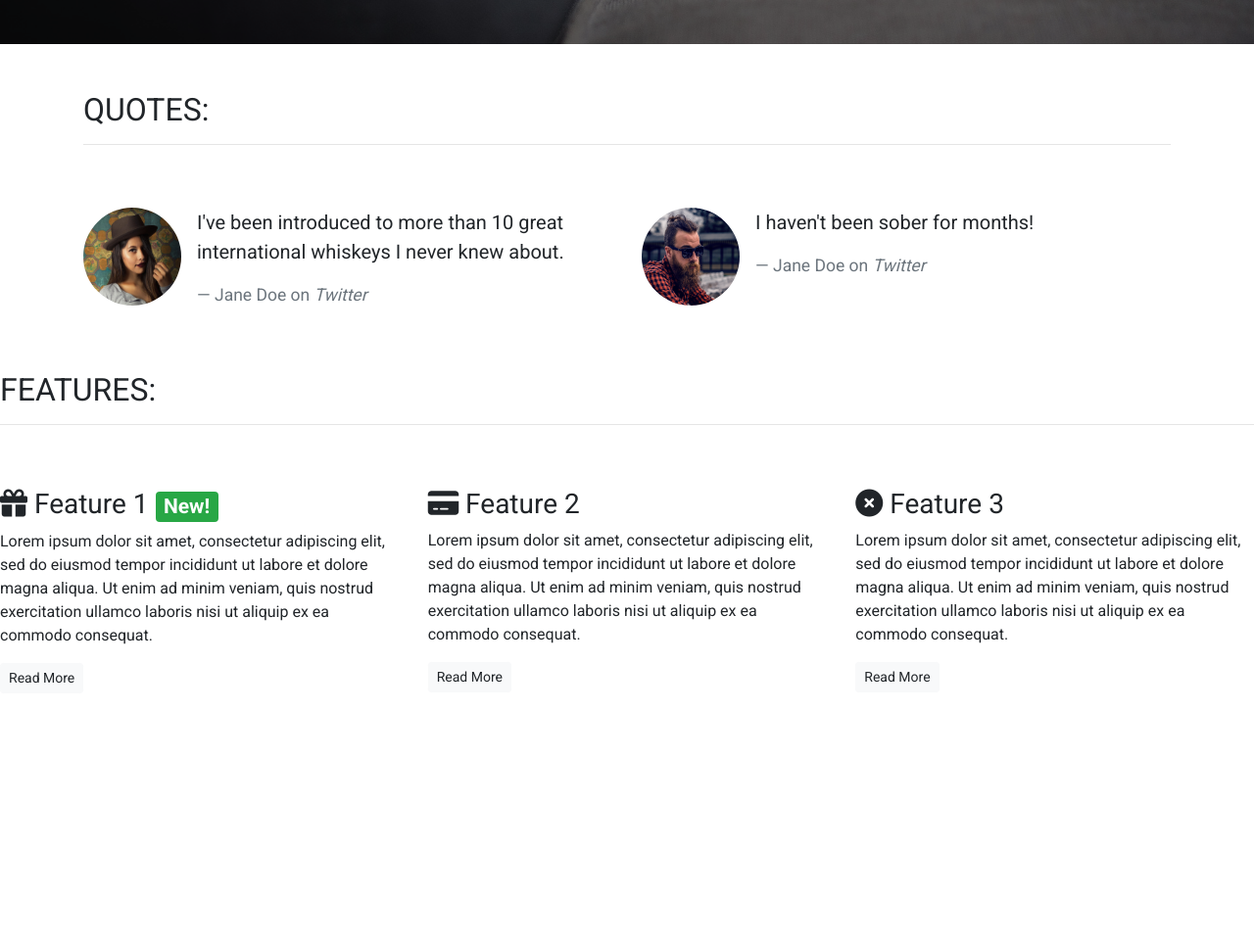
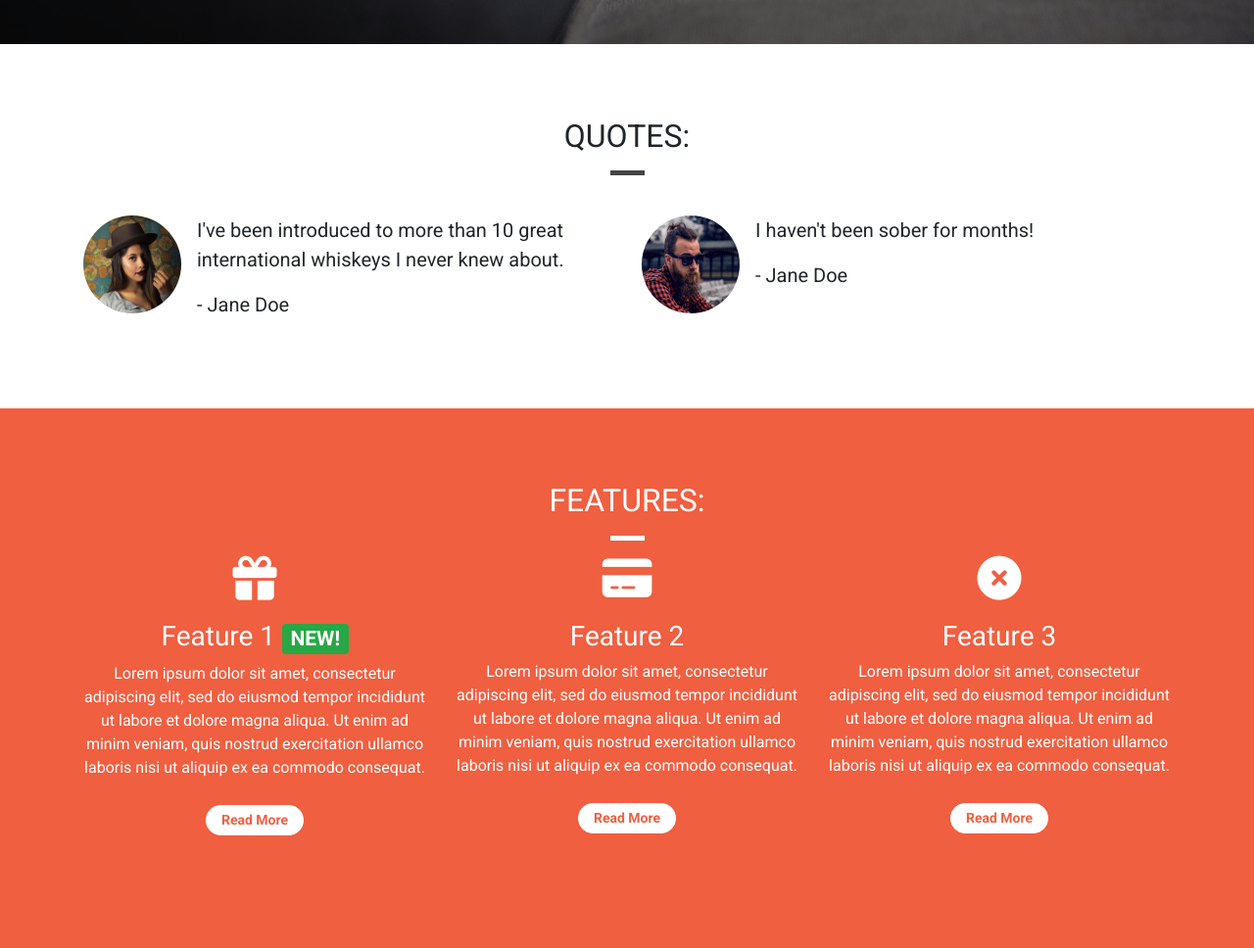
Before and after one commit to OwenD-24/Bootstrap-Project, a plain HTML site: page index.html in a window 1280 px wide. Shown: the part 755-1723 px from the top of the page at 98% size. Before the commit the page ends 1479 px from the top, so only its background shows below. Drawn offline with nearby package versions, Linux system fonts and the light colour scheme.

Commit message:
Updated Quotes and Features giving some styling

```diff
--- a/css/style.css
+++ b/css/style.css
@@ -2,21 +2,16 @@ body {
     font-family: 'Roboto', sans-serif;
 }
 
-.alert-container .col-12 {
-    padding-left: 0;
-    padding-right: 0;
+/* Containers */
+
+.container-wrapper {}
+
+.container-wrapper--red {
+    background-color: #f05f40;
+    color: white;
 }
 
-.site-wide-alert {
-    color: #544600;
-    background-color: #eec802;
-    border-color: #eec802;
-    padding: 5px 15px;
-    margin-bottom: 0;
-    border: 1px solid transparent;
-    border-radius: 0;
-}
-
+.alert-container {}
 
 .callout-container {
     height: 100vh;
@@ -41,6 +36,11 @@ body {
     height: 100%;
     width: 100%;
     background-color: rgba(0, 0, 0, 0.5);
+}
+
+.content-container {
+    padding-top: 75px;
+    padding-bottom: 75px;
 }
 
 /* Navbar */
@@ -111,6 +111,10 @@ body {
     background-color: #f05f40;
 }
 
+.block-divider--white {
+    background-color: white;
+}
+
 .block-divider--short {
     width: 35px;
 }
@@ -137,3 +141,61 @@ body {
     border-color: #df4929;
     color: white;
 }
+
+/* Alert */
+
+.alert-container .col-12 {
+    padding-left: 0;
+    padding-right: 0;
+}
+
+.site-wide-alert {
+    color: #544600;
+    background-color: #eec802;
+    border-color: #eec802;
+    padding: 5px 15px;
+    margin-bottom: 0;
+    border: 1px solid transparent;
+    border-radius: 0;
+}
+
+/* Page Headers */
+
+.page-header {
+    margin-bottom: 0;
+    border-bottom: 0;
+    text-align: center;
+}
+
+.page-header h2 {
+    margin-top: 0;
+}
+
+/* Quotes */
+
+.quotes .page-header {
+    margin-bottom: 25px;
+}
+
+/* Features */
+
+.feature {
+    text-align: center;
+    margin-bottom: 40px;
+}
+
+.feature i {
+    margin-bottom: 20px;
+    font-size: 45px;
+    line-height: 45px;
+}
+
+.feature .btn {
+    background-color: white;
+    border-color: white;
+    border-radius: 15px;
+    min-width: 100px;
+    font-weight: bold;
+    margin-top: 10px;
+    color: #f05f40;
+}
--- a/index.html
+++ b/index.html
@@ -3,8 +3,8 @@
 
 <head>
     <meta charset="utf-8">
+    <title>Whiskey Drop | Taste a new whiskey every month</title>
     <meta name="viewport" content="width=device-width, initial-scale=1.0">
-    <title>Whiskey Drop | Taste a new whiskey every month</title>
     <link rel="stylesheet" href="https://maxcdn.bootstrapcdn.com/bootstrap/4.1.3/css/bootstrap.min.css">
     <link rel="stylesheet" href="https://cdn.jsdelivr.net/npm/bootstrap@4.6.2/dist/css/bootstrap.min.css"
         integrity="sha384-xOolHFLEh07PJGoPkLv1IbcEPTNtaed2xpHsD9ESMhqIYd0nLMwNLD69Npy4HI+N" crossorigin="anonymous">
@@ -14,21 +14,19 @@
 </head>
 
 <body>
-    <!--Nav-->
-    <div class="conainter-fluid navalert-container">
+    <div class="container-fluid navalert-container">
         <div class="container-fluid alert-container">
             <div class="row d-none d-sm-block">
                 <div class="col-12">
                     <div class="site-wide-alert alert alert-warning">
-                    <strong>Sale Now On!</strong> We've got a sale on. Get a 12 month subscription for the price of 6!
-                    <a href="">See here for more details</a>
+                        <strong>Sale Now On!</strong> We've got a sale on. Get a 12-month subscription for the price of
+                        6! <a href="">See here for details!</a>
                     </div>
                 </div>
             </div>
         </div>
         <nav class="navbar navbar-dark navbar-expand-sm">
-            <a href="/" class="navbar-brand">
-                Whiskey Drop</a>
+            <a href="/" class="navbar-brand">Whiskey Drop</a>
 
             <button class="navbar-toggler ml-auto" type="button" data-toggle="collapse" data-target="#navbarNavDropdown"
                 aria-controls="navbarNavDropdown" aria-expanded="false" aria-label="Toggle navigation">
@@ -37,7 +35,7 @@
             <div class="collapse navbar-collapse" id="navbarNavDropdown">
                 <ul class="navbar-nav mr-auto">
                     <li class="active nav-item mr-2"><a class="nav-link" href="/">Home</a></li>
-                    <li class="nav-item mr-2"><a class="nav-link" href="">About</a></li>
+                    <li class="nav-item mr-2"><a class="nav-link" href="/about">About</a></li>
                     <li class="nav-item dropdown">
                         <a class="nav-link dropdown-toggle" href="#" id="navbarDropdownMenuLink" role="button"
                             data-toggle="dropdown" aria-haspopup="true" aria-expanded="false">
@@ -51,14 +49,14 @@
                         </div>
                     </li>
 
-                    <li class="nav-item mr-2 d-block d-sm-none"><a class="nav-link" href="">Sign In / Sign Up</a></li>
+                    <li class="nav-item mr-2 d-block d-sm-none"><a class="nav-link" href="/login">Sign In / Sign Up</a>
+                    </li>
                 </ul>
             </div>
             <div class="d-none d-md-block">
-                <p class="navbar-text my-auto mr-2"><i>Great whiskey delivered to your door</i></p>
+                <p class="navbar-text my-auto mr-2"><i>Great whiskey delivered to your door!</i></p>
                 <a href="/login" class="btn btn--cta btn--red">Sign In / Sign Up</a>
             </div>
-            <!--</div>-->
         </nav>
     </div>
     <div class="container-fluid callout-container">
@@ -73,22 +71,24 @@
                         <s class="d-none d-sm-inline">€19.99</s>
                         <span class="d-inline d-sm-none"><br></span>
                         <strong><mark>First one is free!</mark></strong></p>
-                    <p><button class="btn btn-lg btn--cta btn--red" data-toggle="modal" data-target="#signUpModal">Sign
-                            Up!</button></p>
-                    <p class="text-muted"><small>You must be over 18 to sign up to our service. Please drink
+                    <button class="btn btn-lg btn--cta btn--red" data-toggle="modal" data-target="#signUpModal">Sign
+                        Up!</button>
+                    <p class="text-muted"><small>You must be over 18 to sign up to our service. Please, drink
                             responsibly.</small></p>
                 </section>
             </div>
         </div>
         <!-- /.callout -->
     </div>
+
     <!-- Quotes -->
-    <div class="container quotes-container">
+    <div class="container-wrapper">
+        <div class="container quotes-container content-container">
             <section class="quotes">
                 <div class="row">
-                <div class="col-12 my-5">
+                    <div class="col-12 page-header">
                         <h2 class="text-uppercase">Quotes:</h2>
-                    <hr />
+                        <hr class="block-divider block-divider--short">
                     </div>
                 </div>
                 <div class="row">
@@ -99,10 +99,9 @@
                             </div>
                             <div class="media-body">
                                 <blockquote class="blockquote">
-                                <p>I've been introduced to more than 10 great international whiskeys I never knew about.
-                                </p>
-                                <footer class="blockquote-footer">Jane Doe on <cite title="Twitter">Twitter</cite>
-                                </footer>
+                                    <p>I've been introduced to more than 10 great international whiskeys I never knew
+                                        about.</p>
+                                    <p>- Jane Doe</p>
                                 </blockquote>
                             </div>
                         </div>
@@ -115,8 +114,7 @@
                             <div class="media-body">
                                 <blockquote class="blockquote">
                                     <p>I haven't been sober for months!</p>
-                                <footer class="blockquote-footer">Jane Doe on <cite title="Twitter">Twitter</cite>
-                                </footer>
+                                    <p>- Jane Doe</p>
                                 </blockquote>
                             </div>
                         </div>
@@ -125,41 +123,44 @@
             </section>
             <!-- /.quotes -->
         </div>
+    </div>
+
     <!-- Features -->
-    <div class="features-container">
+    <div class="container-wrapper container-wrapper--red">
+        <div class="container features-container content-container">
             <section class="features">
                 <div class="row">
-                <div class="col-12 my-5">
+                    <div class="col-12 page-header">
                         <h2 class="text-uppercase">Features:</h2>
-                    <hr />
+                        <hr class="block-divider block-divider--short block-divider--white">
                     </div>
                 </div>
                 <div class="row">
                     <div class="col-12 col-md-6 col-lg-4">
                         <div class="feature">
-                        <h3><i class="fas fa-gift d-none d-sm-inline"></i> Feature 1 <span
-                                class="badge badge-success">New!</span></h3>
-                        <p>Lorem ipsum dolor sit amet, consectetur adipiscing elit, sed do eiusmod tempor incididunt ut
-                            labore et dolore magna aliqua. Ut enim ad minim veniam, quis nostrud exercitation ullamco
-                            laboris nisi ut aliquip ex ea commodo consequat.</p>
+                            <h3><i class="fas fa-gift d-none d-sm-block"></i> Feature 1 <span
+                                    class="badge badge-success">NEW!</span></h3>
+                            <p>Lorem ipsum dolor sit amet, consectetur adipiscing elit, sed do eiusmod tempor incididunt
+                                ut labore et dolore magna aliqua. Ut enim ad minim veniam, quis nostrud exercitation
+                                ullamco laboris nisi ut aliquip ex ea commodo consequat.</p>
                             <p><a class="btn btn-sm btn-light" href="">Read More</a></p>
                         </div>
                     </div>
                     <div class="col-12 col-md-6 col-lg-4">
                         <div class="feature">
-                        <h3><i class="fas fa-credit-card d-none d-sm-inline"></i> Feature 2</h3>
-                        <p>Lorem ipsum dolor sit amet, consectetur adipiscing elit, sed do eiusmod tempor incididunt ut
-                            labore et dolore magna aliqua. Ut enim ad minim veniam, quis nostrud exercitation ullamco
-                            laboris nisi ut aliquip ex ea commodo consequat.</p>
+                            <h3><i class="fas fa-credit-card d-none d-sm-block"></i> Feature 2</h3>
+                            <p>Lorem ipsum dolor sit amet, consectetur adipiscing elit, sed do eiusmod tempor incididunt
+                                ut labore et dolore magna aliqua. Ut enim ad minim veniam, quis nostrud exercitation
+                                ullamco laboris nisi ut aliquip ex ea commodo consequat.</p>
                             <p><a class="btn btn-sm btn-light" href="">Read More</a></p>
                         </div>
                     </div>
                     <div class="col-12 d-md-none d-lg-block col-lg-4">
                         <div class="feature">
-                        <h3><i class="fas fa-times-circle d-none d-sm-inline"></i> Feature 3</h3>
-                        <p>Lorem ipsum dolor sit amet, consectetur adipiscing elit, sed do eiusmod tempor incididunt ut
-                            labore et dolore magna aliqua. Ut enim ad minim veniam, quis nostrud exercitation ullamco
-                            laboris nisi ut aliquip ex ea commodo consequat.</p>
+                            <h3><i class="fas fa-times-circle d-none d-sm-block"></i> Feature 3</h3>
+                            <p>Lorem ipsum dolor sit amet, consectetur adipiscing elit, sed do eiusmod tempor incididunt
+                                ut labore et dolore magna aliqua. Ut enim ad minim veniam, quis nostrud exercitation
+                                ullamco laboris nisi ut aliquip ex ea commodo consequat.</p>
                             <p><a class="btn btn-sm btn-light" href="">Read More</a></p>
                         </div>
                     </div>
@@ -167,9 +168,10 @@
             </section>
             <!-- /.features -->
         </div>
+    </div>
 
     <div class="modal" tabindex="-1" role="dialog" id="signUpModal">
-        <div class="modal-dialog">
+        <div class="modal-dialog" role="document">
             <div class="modal-content">
                 <div class="modal-header">
                     <h5 class="modal-title">Sign Up To Whiskey Drop!</h5>
@@ -182,7 +184,7 @@
                         <div class="form-group">
                             <label for="exampleInputEmail1">Email address</label>
                             <input type="email" class="form-control" id="exampleInputEmail1"
-                                aria-describedby="emailHelp">
+                                aria-describedby="emailHelp" placeholder="Enter email">
                             <small id="emailHelp" class="form-text text-muted">We'll never share your email with anyone
                                 else.</small>
                         </div>
@@ -193,18 +195,15 @@
                         <div class="form-group">
                             <label for="repeatPassword">Repeat Password</label>
                             <input type="password" class="form-control" id="repeatPassword"
-                                placeholder="RepeatPassword">
+                                placeholder="Repeat Password">
                         </div>
-
                         <button type="submit" class="btn btn-success">Submit</button>
                     </form>
                 </div>
             </div>
         </div>
     </div>
-    </section>
-    <!-- /.features -->
-    </article>
+
     <script src="https://code.jquery.com/jquery-3.3.1.slim.min.js"
         integrity="sha384-q8i/X+965DzO0rT7abK41JStQIAqVgRVzpbzo5smXKp4YfRvH+8abtTE1Pi6jizo" crossorigin="anonymous">
     </script>
```
Lines whose indentation alone changed are shown as unchanged.
